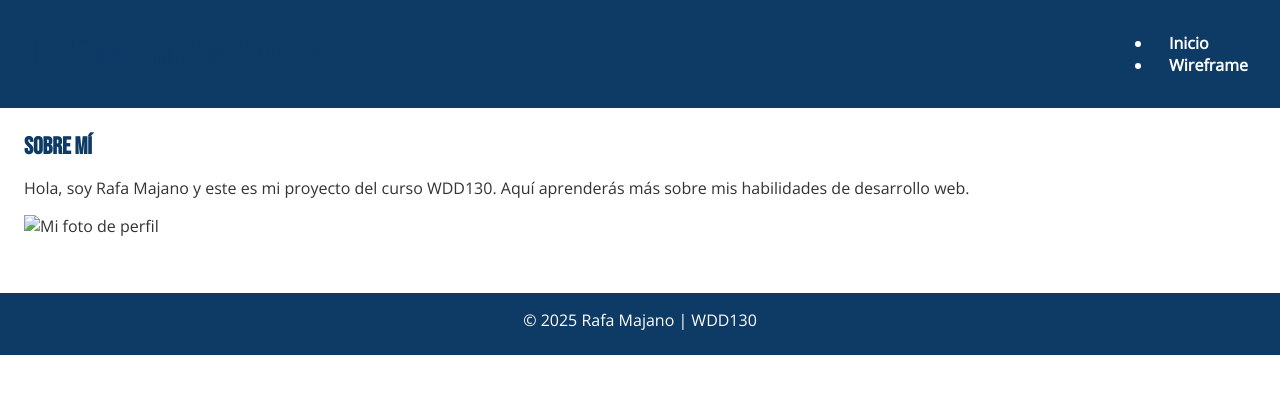
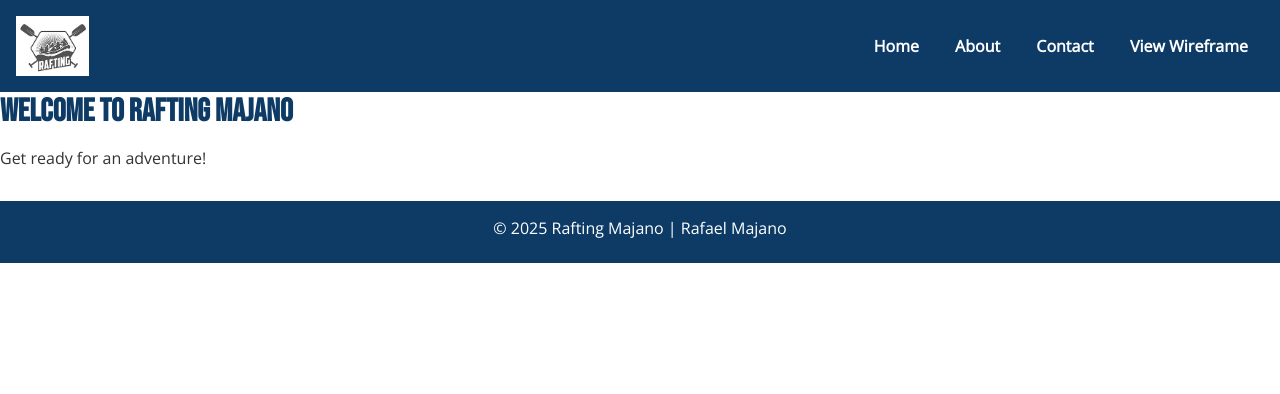
Before and after one commit to Rafamajano/wdd130-week03, a plain HTML site: page index.html in a window 1280 px wide. Drawn offline with nearby package versions, Linux system fonts and the light colour scheme; files that its build step writes are made by us from their sources.

Commit message:
Update index.html

```diff
--- a/index.html
+++ b/index.html
@@ -1,32 +1,28 @@
 <!DOCTYPE html>
-<html lang="es">
+<html lang="en">
 <head>
   <meta charset="UTF-8">
-  <meta name="viewport" content="width=device-width, initial-scale=1.0">
-  <title>Mi sitio WDD130</title>
-  <link rel="stylesheet" href="styles/styles.css">
+  <title>Rafting Majano</title>
+  <link rel="stylesheet" href="styles.css">
 </head>
 <body>
   <header>
-    <h1>Bienvenido a mi sitio WDD130</h1>
+    <img src="images/logo.png" alt="Rafting Majano Logo">
     <nav>
-      <ul>
-        <li><a href="index.html">Inicio</a></li>
-        <li><a href="wireframe.html">Wireframe</a></li>
-      </ul>
+      <a href="index.html">Home</a>
+      <a href="about.html">About</a>
+      <a href="contact.html">Contact</a>
+      <a href="wireframe.html">View Wireframe</a> <!-- This is the correct link -->
     </nav>
   </header>
 
   <main>
-    <section>
-      <h2>Sobre mí</h2>
-      <p>Hola, soy Rafa Majano y este es mi proyecto del curso WDD130. Aquí aprenderás más sobre mis habilidades de desarrollo web.</p>
-      <img src="images/profile.jpg" alt="Mi foto de perfil" width="200">
-    </section>
+    <h1>Welcome to Rafting Majano</h1>
+    <p>Get ready for an adventure!</p>
   </main>
 
   <footer>
-    <p>&copy; 2025 Rafa Majano | WDD130</p>
+    <p>&copy; 2025 Rafting Majano | Rafael Majano</p>
   </footer>
 </body>
 </html>
```
